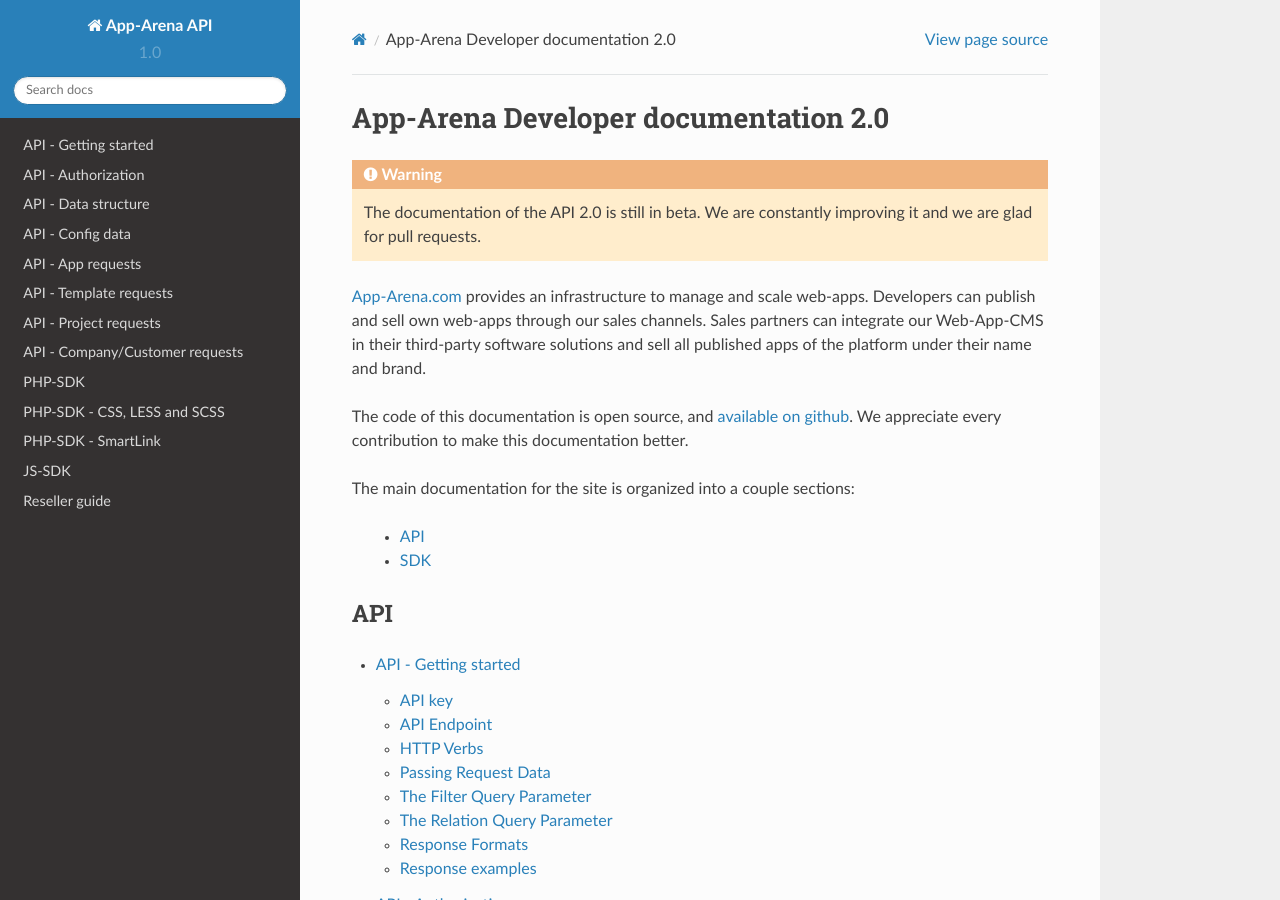
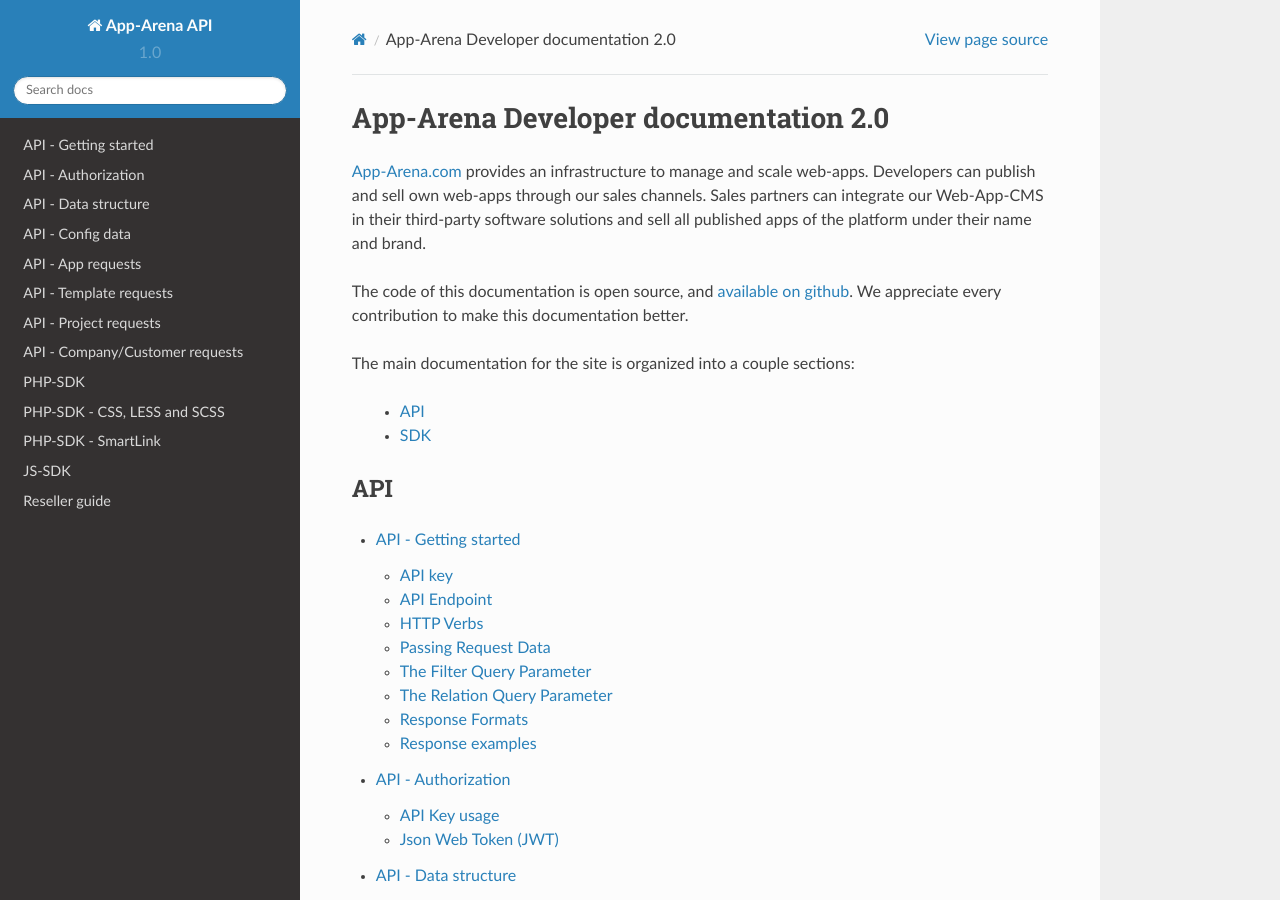
Before and after one commit to apparena/docs, a Sphinx documentation site: the page built from docs/index.rst, in a window 1280 px wide and 900 px high. Built offline with Sphinx 7.4.7 and the Read the Docs theme 2.0.0, drawn with Linux system fonts in a browser that asks for light colours.

Commit message:
Remove beta warning in docs

```diff
--- a/docs/index.rst
+++ b/docs/index.rst
@@ -1,8 +1,5 @@
 App-Arena Developer documentation 2.0
 =====================================
-
-.. warning:: The documentation of the API 2.0 is still in beta. We are constantly improving it and we are glad for pull
-             requests.
 
 `App-Arena.com`_ provides an infrastructure to manage and scale web-apps.
 Developers can publish and sell own web-apps through our sales channels.
```
